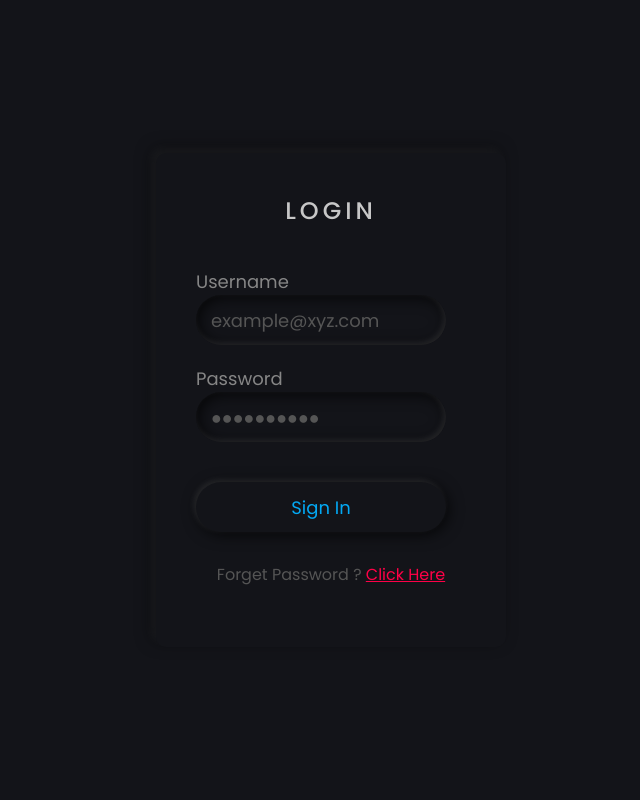
After one commit to surajmukherjee/Cryptocurrency, a Django app: page /loginTest/ in a window 1280 px wide. The commit adds this page. Shown: the whole page, without its empty margins (309-949 px from the left). Run offline with Django 3.2, Linux system fonts and the light colour scheme.

Commit message:
01/03/2020 --> view.py = login validation                login.html = django applied

```diff
--- a/admin_app/views.py
+++ b/admin_app/views.py
@@ -66,3 +66,23 @@ def loginPage(request):
         else:
             return render(request, 'login.html', {'invalid_email': True})
     return render(request, 'login.html')
+
+
+def testLogin(request):
+    if request.method == 'POST':
+        if RoleDetail.objects.filter(email=request.POST['test_email']).exists() is True:
+            user_data_email = RoleDetail.objects.get(email=request.POST['test_email'])
+            if check_password(request.POST['test_password'], user_data_email.password):
+                if user_data_email.is_active == 1:
+                    # print("User Is Active and Verified")
+                    return HttpResponse("<h1>User Is ACTIVE </h1>")
+                else:
+                    if user_data_email.verify_link != "":
+                        return render(request, 'loginTest.html', {'verify_mail_notDone ': True})
+                    else:
+                        return render(request, 'loginTest.html', {'permission_denied': True})
+            else:
+                return render(request, 'loginTest.html', {'invalid_password': True})
+        else:
+            return render(request, 'loginTest.html', {'invalid_email': True})
+    return render(request, 'loginTest.html')
--- a/cryptocurrency/urls.py
+++ b/cryptocurrency/urls.py
@@ -27,7 +27,8 @@ urlpatterns = [
                   url(r'^$', views.indexPage),
                   url(r'^signUpPage/$', views.signUpPage),
                   url(r'^logInPage/$', views.loginPage),
-                  url(r'^verify/$', views.linkVerify), ] \
+                  url(r'^verify/$', views.linkVerify),
+                  url(r'^loginTest/$', views.testLogin)] \
               + static(settings.ICONS_URL, document_root=settings.ICONS_ROOT) \
               + static(settings.MEDIA_URL, document_root=settings.MEDIA_ROOT) \
               + static(settings.CSS_URL, document_root=settings.CSS_ROOT)
--- /dev/null
+++ b/css/loginTest.css
@@ -0,0 +1,107 @@
+@import url('https://fonts.googleapis.com/css?family=Poppins:400,500,600,700,800,900&display=swap');
+
+*
+{
+    margin: 0;
+    padding: 0;
+    box-sizing: border-box;
+    font-family: 'Poppins', sans-serif;
+}
+
+body
+{
+    display: flex;
+    justify-content: center;
+    align-items: center;
+    min-height: 100vh;
+    background: #131419;
+}
+
+.form
+{
+    position: relative;
+    width: 350px;
+    padding: 40px 40px 60px;
+    background: #131419;
+    border-radius: 10px;
+    text-align: center;
+    box-shadow: -5px -5px 10px rgba(255,255,255,0.05),
+    -5px -5px 15px rgba(0,0,0,0.5);
+
+}
+
+
+.form h2
+{
+    color: #c7c7c7;
+    font-weight: 500;
+    text-transform: uppercase;
+    letter-spacing: 4px;
+}
+
+.form .input
+{
+    text-align: left;
+    margin-top: 40px;
+}
+
+.form .input .inputBox
+{
+    margin-top: 20px;
+}
+
+.form .input .inputBox label
+{
+    display: block;
+    color: #868686;
+    margin-bottom: 5px;
+    font-size: 18px;
+}
+
+.form .input .inputBox input
+{
+    width: 250px;
+    height: 50px;
+    background: #131419;
+    border: none;
+    outline: none;
+    border-radius: 40px;
+    padding: 5px 15px;
+    color: #fff;
+    font-size: 18px;
+    color: #03a9f4;
+    box-shadow: inset -2px -2px 6px rgba(255,255,255,0.1),
+    inset 2px 2px 15px rgba(0,0,0,0.8);
+}
+
+.form .input .inputBox input[type="submit"]
+{
+    margin-top: 20px;
+    box-shadow: -2px -2px 6px rgba(255,255,255,0.1),
+    2px 2px 15px rgba(0,0,0,0.8);
+}
+
+.form .input .inputBox input[type="submit"]:active
+{
+    color: #006c9c;
+    margin-top: 20px;
+    box-shadow: inset -2px -2px 6px rgba(255,255,255,0.1),
+    inset 2px 2px 15px rgba(0,0,0,0.8);
+}
+
+.form .input .inputBox input::placeholder
+{
+    color: #555;
+    font-size: 18px;
+}
+
+.forget
+{
+    margin-top: 30px;
+    color: #555;
+}
+
+.forget a
+{
+    color: #ff0047;
+}
--- a/templates/index.html
+++ b/templates/index.html
@@ -10,5 +10,7 @@
 <br><br>
 <a href="/logInPage/">2. Log In Page Status = Test</a>
 <br><br>
+<a href="/loginTest/">3. Log In Template(Black) Test</a>
+<br><br>
 </body>
 </html>
--- /dev/null
+++ b/templates/loginTest.html
@@ -0,0 +1,41 @@
+<!DOCTYPE html>
+<html lang="en">
+<head>
+    <meta charset="UTF-8">
+    <title>Coin Predict LOGIN</title>
+    <link rel="stylesheet" href="/css/loginTest.css">
+</head>
+<body>
+<form method="post">
+    {% csrf_token %}
+    <div class="form">
+    <h2>Login</h2>
+    <div class="input">
+        <div class="inputBox">
+            <label>Username
+                <input type="text" name="test_email" placeholder="example@xyz.com">
+            </label>
+        </div>
+        <div class="inputBox">
+            <label>Password
+                <input type="password" name="test_password" placeholder="&#9679;&#9679;&#9679;&#9679;&#9679;&#9679;&#9679;&#9679;&#9679;&#9679;">
+            </label>
+        </div>
+        <div class="inputBox">
+            <label>
+                <input type="submit" name="test_submit" value="Sign In">
+            </label>
+        </div>
+    </div>
+    <p class="forget">Forget Password ? <a href="#">Click Here</a></p>
+</div>
+</form>
+<div class="">
+    {% if invalid_email %}
+    <div>Invalid Email</div>
+    {% elif invalid_password %}
+    <div>Invalid Password</div>
+{% endif %}
+</div>
+</body>
+</html>
```
